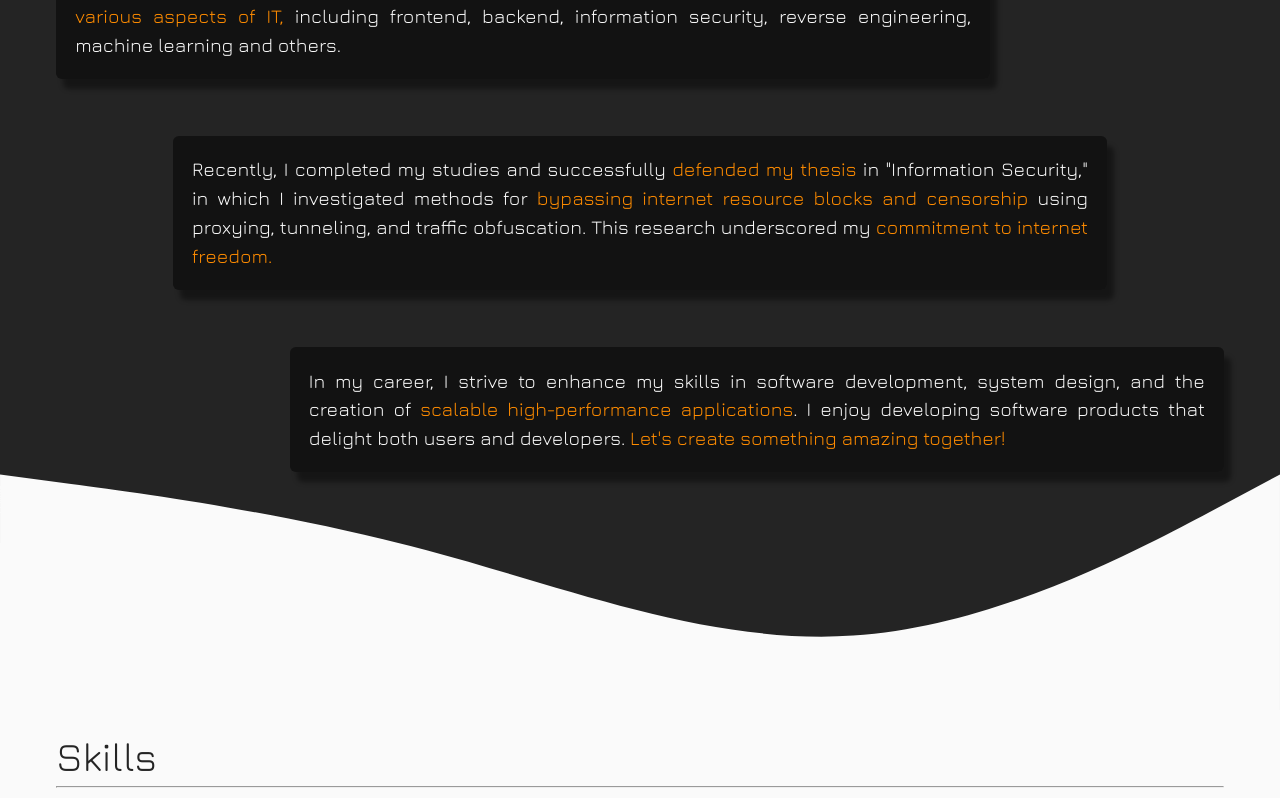
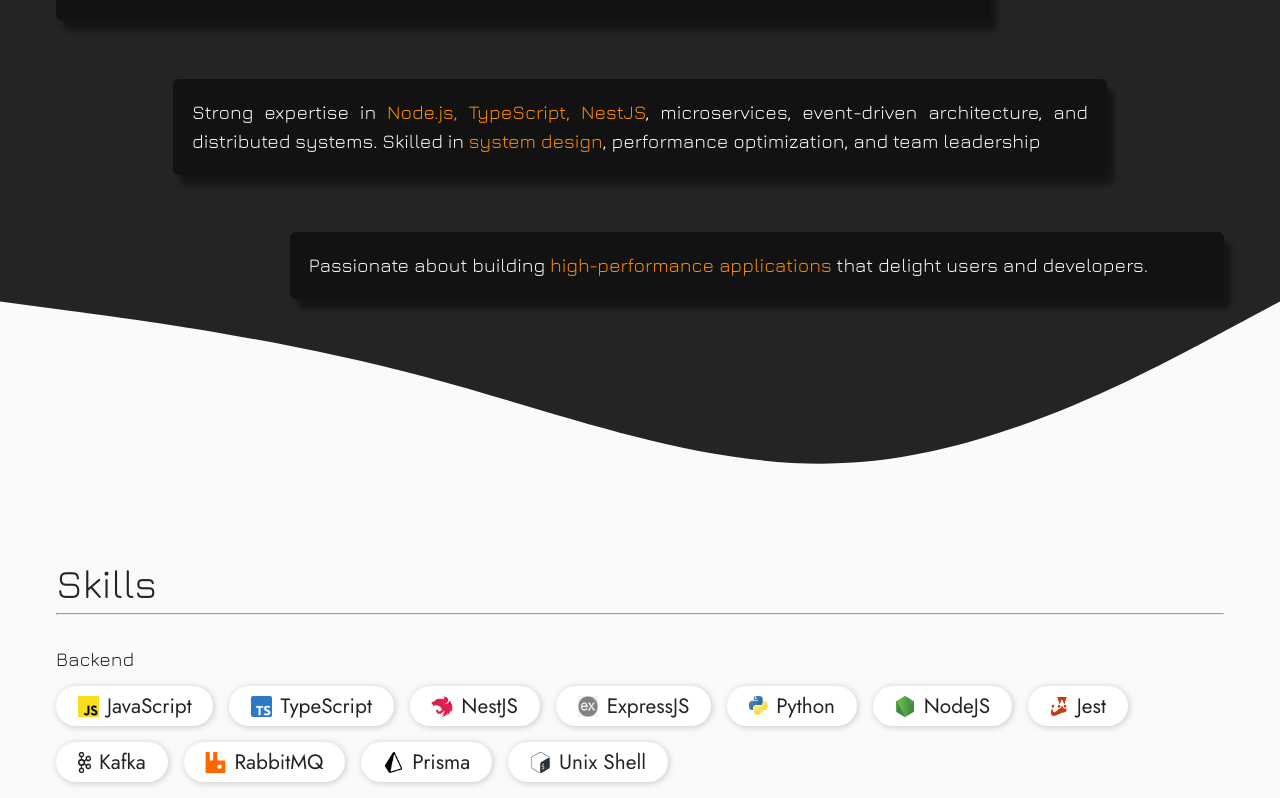
Before and after one commit to BurnedScarecrow/BurnedScarecrow.github.io, a Vue app: page / in a window 1280 px wide. Shown: the part 982-1780 px from the top of the page. Built offline with nearby package versions, Linux system fonts and the light colour scheme; a web font is replaced by a local one.

Commit message:
make up to date to the end of 2025

```diff
--- a/src/components/AboutComponent.vue
+++ b/src/components/AboutComponent.vue
@@ -26,6 +26,25 @@ const changeLanguage = () => {
       </h2>
       <div class="space"></div>
       <div class="section-content">
+        <p v-show="props.language == 'ru'">
+          <span class="accent">Ведущий backend-разработчик</span> с большим
+          опытом проектирования, разработки и масштабирования серверных систем.
+        </p>
+        <p v-show="props.language == 'ru'">
+          <span class="accent"> Экспертиза в Node.js, TypeScript, NestJS</span>,
+          микросервисной архитектуре, event-driven подходе и распределённых
+          системах. Сильные навыки в
+          <span class="accent">системном дизайне</span>, повышении
+          производительности, оптимизации и техническом лидерстве.
+        </p>
+        <p v-show="props.language == 'ru'">
+          Увлечён созданием надёжных, быстрых и удобных проектов, которые
+          <span class="accent"
+            >приносят пользу пользователям и разработчикам</span
+          >.
+        </p>
+
+        <!--
         <p v-show="props.language == 'ru'">
           <span class="accent">С 2020 года</span> я профессионально занимаюсь
           разработкой программного обеспечения и в настоящее время работаю
@@ -60,6 +79,27 @@ const changeLanguage = () => {
             >Давайте создадим что-то удивительное вместе!</span
           >
         </p>
+        -->
+
+        <p v-show="props.language == 'en'">
+          <span class="accent">Lead Backend Developer</span> with extensive
+          experience in designing, developing, and scaling backend systems.
+        </p>
+        <p v-show="props.language == 'en'">
+          Strong expertise in
+          <span class="accent">Node.js, TypeScript, NestJS</span>,
+          microservices, event-driven architecture, and distributed systems.
+          Skilled in <span class="accent">system design</span>, performance
+          optimization, and team leadership
+        </p>
+
+        <p v-show="props.language == 'en'">
+          Passionate about building
+          <span class="accent">high-performance applications</span> that delight
+          users and developers.
+        </p>
+
+        <!--
         <p v-show="props.language == 'en'">
           <span class="accent">Since 2020,</span> I have been professionally
           engaged in software development and currently work as a
@@ -88,6 +128,7 @@ const changeLanguage = () => {
           developers.
           <span class="accent">Let's create something amazing together!</span>
         </p>
+        -->
       </div>
     </div>
     <svg class="wave" xmlns="http://www.w3.org/2000/svg" viewBox="0 0 1440 320">
--- a/src/components/ExperienceComponent.vue
+++ b/src/components/ExperienceComponent.vue
@@ -30,7 +30,9 @@ const props = defineProps({
         <p v-show="props.language == 'en'">
           <i>Responsibilities:</i>
           <ul>
+            <li>Leading a cross-functional team of 9 people</li>
             <li>Design, development, and maintenance of server-side logic, databases, and APIs for web applications.</li>
+            <li>Design the architecture and implement key modules of projects.</li>
             <li>Providing technical guidance and mentorship to the backend development team.</li>
             <li>Ensuring scalability, performance, and security of backend systems.</li>
           </ul>
@@ -44,9 +46,9 @@ const props = defineProps({
           </ul>
         </p>
         <p>
-          <i>Used skills:</i> TypeScript · OSINT · NestJS · Python · RabbitMQ ·
-          PostgrSQL · Docker · Open API · Microservices · Golang · Alhorithms ·
-          Information Security · Leadership · GitLab
+          <i>Used skills:</i> TypeScript · NestJS · RabbitMQ · PostgrSQL · Prisma ·
+           TypeORM · Leadership · OSINT · Python · Docker · Open API · Microservices · Golang ·
+           Algorithms · Information Security · GitLab
         </p>
       </div>
 
--- a/src/components/HomeComponent.vue
+++ b/src/components/HomeComponent.vue
@@ -29,7 +29,7 @@ const count = ref(0);
       <div class="resume_buttons">
         <a
           target="_blank"
-          href="https://docs.google.com/document/d/1o_00NzIzkpIywN7IrS0OAUrYvTT5Z897/edit?usp=sharing&ouid=101835888985607078601&rtpof=true&sd=true"
+          href="https://docs.google.com/document/d/1Q_AGW4ZO_o6o5Ho2QjP20LAC9yrFolVlyM7i9yh739M/edit?usp=sharing"
         >
           <h2>
             <img src="../assets/download-svgrepo-com.svg" alt="" />
--- a/src/components/SkillsComponent.vue
+++ b/src/components/SkillsComponent.vue
@@ -11,7 +11,11 @@
             <img src="../assets/js.png" alt="" />
             JavaScript
           </a>
-          <a href="https://www.typescriptlang.org/" target="_blank" class="skill">
+          <a
+            href="https://www.typescriptlang.org/"
+            target="_blank"
+            class="skill"
+          >
             <img src="../assets/ts.png" alt="" />
             TypeScript
           </a>
@@ -38,6 +42,14 @@
           <a href="https://kafka.apache.org/" target="_blank" class="skill">
             <img src="../assets/kafka.png" alt="" />
             Kafka
+          </a>
+          <a href="https://www.rabbitmq.com/" target="_blank" class="skill">
+            <img src="../assets/rabbitmq.svg" alt="" />
+            RabbitMQ
+          </a>
+          <a href="https://www.prisma.io/" target="_blank" class="skill">
+            <img src="../assets/prisma.png" alt="" />
+            Prisma
           </a>
           <div class="skill">
             <img src="../assets/bash.png" alt="" />
```
Also changed, not shown: src/assets/prisma.png (added), src/assets/rabbitmq.svg (added).
